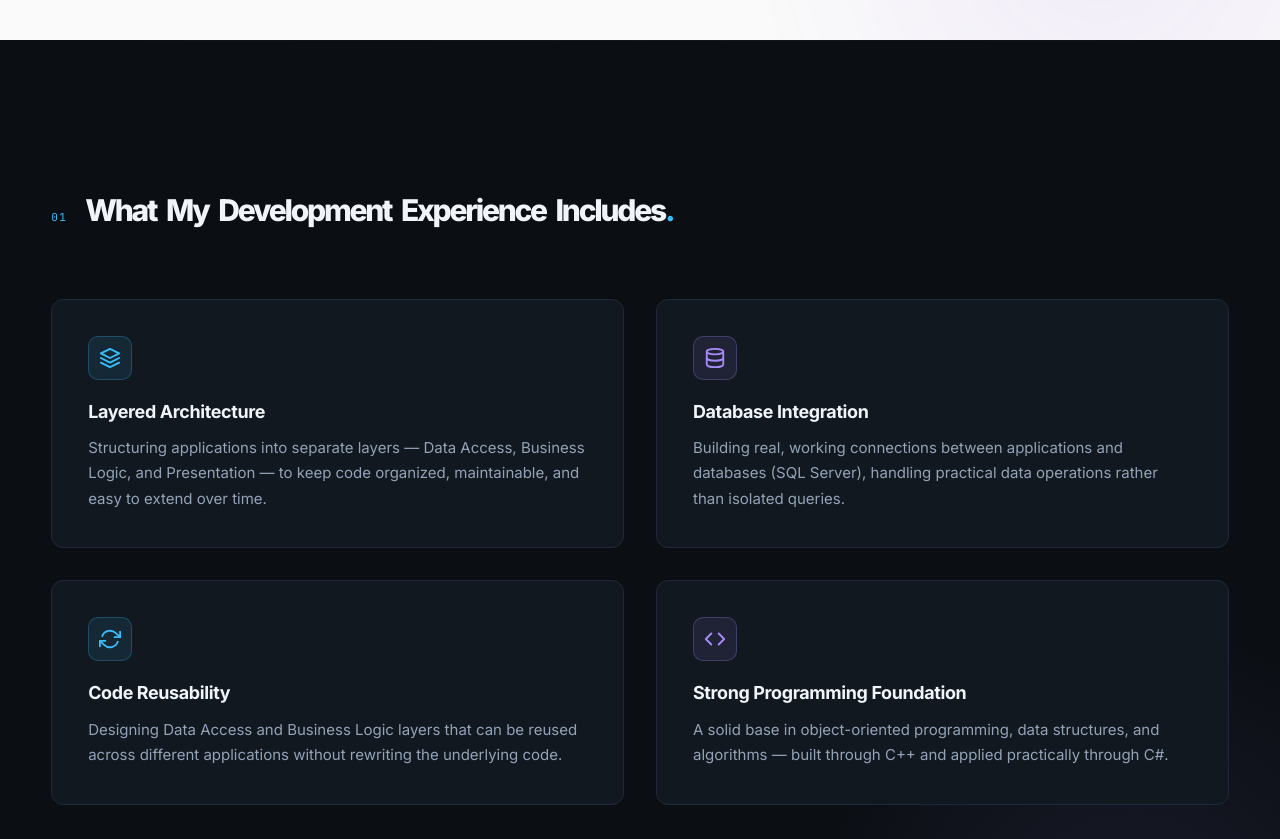
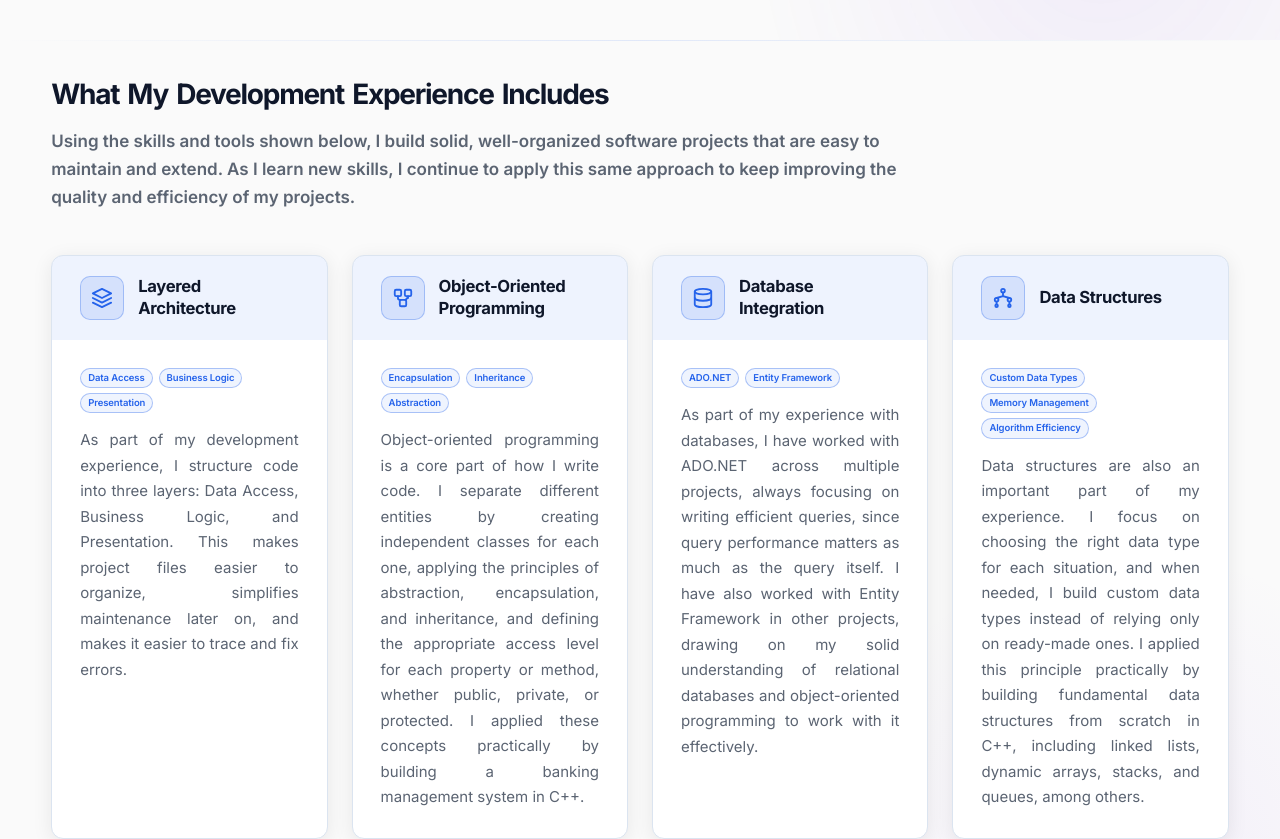
Before and after one commit to aymanhabbashprogramming/aymanhabbashprogramming.github.io, a React app: page / in a window 1280 px wide. Shown: the part 760-1599 px from the top of the page. Built offline with nearby package versions, Linux system fonts and the light colour scheme; the HTML template or start-up script is replaced by a standard one.

Commit message:
Redesign Hero and About sections with light theme, OOP card, and refined content

```diff
--- a/src/components/AboutMe.css
+++ b/src/components/AboutMe.css
@@ -1,50 +1,60 @@
 .about {
-  --background: #0b0f14;
-  --surface: #111820;
-  --text: #f1f5f9;
-  --muted: #94a3b8;
-  --sky: #38bdf8;
-  --violet: #a78bfa;
-  --border: #1e293b;
+  --background: #fafafa;
+  --surface: #ffffff;
+  --text: #0f172a;
+  --muted: #5b6472;
+  --sky: #2563eb;
+  --violet: #7c3aed;
+  --border: #dbe4f0;
   position: relative;
   overflow: hidden;
-  padding: clamp(88px, 12vw, 168px) clamp(20px, 4vw, 60px);
+  padding: clamp(24px, 3vw, 40px) clamp(20px, 4vw, 60px) clamp(40px, 5vw, 72px);
   background: var(--background);
 }
 
-.about::before { content: ''; position: absolute; inset: 0; pointer-events: none; background: linear-gradient(90deg, transparent, rgb(30 41 59 / 35%), transparent) top / 100% 1px no-repeat; }
-.about::after { content: ''; position: absolute; right: -15%; bottom: -35%; width: min(680px, 60vw); aspect-ratio: 1; border-radius: 50%; background: radial-gradient(circle, rgb(167 139 250 / 9%), transparent 67%); pointer-events: none; }
+.about::before { content: ''; position: absolute; inset: 0; pointer-events: none; background: linear-gradient(90deg, transparent, rgb(37 99 235 / 12%), transparent) top / 100% 1px no-repeat; }
+.about::after { content: ''; position: absolute; right: -15%; bottom: -35%; width: min(680px, 60vw); aspect-ratio: 1; border-radius: 50%; background: radial-gradient(circle, rgb(124 58 237 / 6%), transparent 67%); pointer-events: none; }
 .about__frame { position: relative; z-index: 1; width: 100%; margin: 0 auto; }
 
-.about__heading { display: flex; align-items: baseline; gap: 18px; }
-.about__index { color: var(--sky); font-family: 'JetBrains Mono', monospace; font-size: 11px; letter-spacing: .13em; }
+.about__heading { display: flex; flex-direction: column; gap: 16px; }
 .about h2 {
   margin: 0;
   color: var(--text);
-  font-size: clamp(30px, 2vw, 50px);
-  line-height: 1.1;
-  letter-spacing: -.075em;
-  word-spacing: .18em;
-  font-weight: 750;
+  font-size: clamp(28px, 2vw, 46px);
+  line-height: 1.15;
+  letter-spacing: -.045em;
+  word-spacing: .1em;
+  font-weight: 620;
 }
-.about h2 span { color: var(--sky); }
+
+.about__intro {
+  margin: 0;
+  max-width: 880px;
+  color: var(--muted);
+  font-size: 17px;
+  line-height: 1.65;
+  font-weight: 600;
+}
 
 /* --- شبكة البطاقات --- */
 .about__grid {
   display: grid;
-  grid-template-columns: repeat(2, 1fr);
-  gap: clamp(20px, 2.5vw, 32px);
-  margin-top: clamp(40px, 6vw, 72px);
+  grid-template-columns: repeat(4, 1fr);
+  align-items: stretch;
+  gap: clamp(16px, 2vw, 24px);
+  margin-top: clamp(28px, 4vw, 44px);
 }
 
 /* --- تنسيق البطاقة --- */
 .about__card {
   position: relative;
-  padding: clamp(24px, 3vw, 36px);
+  display: flex;
+  flex-direction: column;
   border: 1px solid var(--border);
   background: var(--surface);
   border-radius: 12px;
   overflow: hidden;
+  box-shadow: 0 4px 20px rgb(0 0 0 / 8%);
   transition: transform 0.35s cubic-bezier(0.2, 0.65, 0.3, 1),
               border-color 0.35s ease,
               box-shadow 0.35s ease;
@@ -65,49 +75,65 @@
 }
 
 .about__card--sky::before {
-  background: radial-gradient(circle, rgb(56 189 248 / 8%), transparent 70%);
+  background: radial-gradient(circle, rgb(37 99 235 / 8%), transparent 70%);
 }
 .about__card--violet::before {
-  background: radial-gradient(circle, rgb(167 139 250 / 8%), transparent 70%);
+  background: radial-gradient(circle, rgb(124 58 237 / 8%), transparent 70%);
 }
 
 .about__card:hover {
   transform: translateY(-4px);
-  box-shadow: 0 20px 50px rgb(0 0 0 / 25%);
+  box-shadow: 0 12px 32px rgb(0 0 0 / 12%);
 }
 
 .about__card--sky:hover {
-  border-color: rgb(56 189 248 / 40%);
+  border-color: rgb(37 99 235 / 40%);
 }
 .about__card--violet:hover {
-  border-color: rgb(167 139 250 / 40%);
+  border-color: rgb(124 58 237 / 40%);
 }
 
 .about__card:hover::before {
   opacity: 1;
 }
 
-/* --- أيقونة البطاقة --- */
+/* --- الشريط العلوي (الأيقونة + العنوان) --- */
+.about__card-head {
+  display: flex;
+  align-items: center;
+  gap: 14px;
+  padding: 20px clamp(20px, 2.5vw, 28px);
+  transition: background-color 0.35s ease;
+}
+
+.about__card--sky .about__card-head {
+  background: rgb(37 99 235 / 8%);
+}
+
+.about__card--violet .about__card-head {
+  background: rgb(124 58 237 / 8%);
+}
+
 .about__card-icon {
   width: 44px;
   height: 44px;
   display: flex;
   align-items: center;
   justify-content: center;
+  flex-shrink: 0;
   border-radius: 10px;
-  margin-bottom: 20px;
   transition: all 0.35s ease;
 }
 
 .about__card--sky .about__card-icon {
-  background: rgb(56 189 248 / 10%);
-  border: 1px solid rgb(56 189 248 / 25%);
+  background: rgb(37 99 235 / 12%);
+  border: 1px solid rgb(37 99 235 / 30%);
   color: var(--sky);
 }
 
 .about__card--violet .about__card-icon {
-  background: rgb(167 139 250 / 10%);
-  border: 1px solid rgb(167 139 250 / 25%);
+  background: rgb(124 58 237 / 12%);
+  border: 1px solid rgb(124 58 237 / 30%);
   color: var(--violet);
 }
 
@@ -122,12 +148,20 @@
 
 /* --- عنوان البطاقة --- */
 .about__card-title {
-  margin: 0 0 12px;
+  margin: 0;
   color: var(--text);
-  font-size: clamp(17px, 1.4vw, 20px);
+  font-size: clamp(16px, 1.3vw, 19px);
   font-weight: 650;
   letter-spacing: -0.02em;
   line-height: 1.3;
+}
+
+/* --- جسم البطاقة --- */
+.about__card-body {
+  display: flex;
+  flex-direction: column;
+  gap: 14px;
+  padding: clamp(20px, 2.5vw, 28px);
 }
 
 /* --- وصف البطاقة --- */
@@ -137,6 +171,30 @@
   font-size: 15px;
   line-height: 1.7;
   letter-spacing: normal;
+  text-align: justify;
+}
+
+/* --- شارات البطاقة --- */
+.about__card-badges {
+  display: flex;
+  flex-wrap: wrap;
+  gap: 5px 6px;
+  margin: 0;
+  padding: 0;
+  list-style: none;
+}
+
+.about__card-badges li {
+  padding: 3px 7px;
+  border: 1px solid rgb(37 99 235 / 35%);
+  border-radius: 999px;
+  background: rgb(37 99 235 / 7%);
+  color: var(--sky);
+  font-size: 9.5px;
+  font-weight: 600;
+  letter-spacing: -0.01em;
+  line-height: 1.3;
+  white-space: nowrap;
 }
 
 /* --- تأثيرات الدخول عند الظهور --- */
@@ -159,20 +217,29 @@
 }
 
 /* --- تعديلات الشاشات الصغيرة --- */
+@media (max-width: 900px) {
+  .about__grid {
+    grid-template-columns: repeat(2, 1fr);
+  }
+}
+
 @media (max-width: 720px) {
   .about__grid {
     grid-template-columns: 1fr;
     gap: 18px;
   }
 
-  .about__card {
-    padding: 22px;
+  .about__card-head {
+    padding: 16px 20px;
+  }
+
+  .about__card-body {
+    padding: 20px;
   }
 
   .about__card-icon {
     width: 40px;
     height: 40px;
-    margin-bottom: 16px;
   }
 }
 
--- a/src/components/AboutMe.jsx
+++ b/src/components/AboutMe.jsx
@@ -19,18 +19,23 @@ const DatabaseIcon = () => (
   </svg>
 )
 
-const ReuseIcon = () => (
+const TreeIcon = () => (
   <svg viewBox="0 0 24 24" fill="none" stroke="currentColor" strokeWidth="2" strokeLinecap="round" strokeLinejoin="round">
-    <path d="M23 4v6h-6" />
-    <path d="M1 20v-6h6" />
-    <path d="M3.51 9a9 9 0 0 1 14.85-3.36L23 10M1 14l4.64 4.36A9 9 0 0 0 20.49 15" />
+    <circle cx="12" cy="4" r="2" />
+    <circle cx="5" cy="14" r="2" />
+    <circle cx="19" cy="14" r="2" />
+    <circle cx="5" cy="20.5" r="1.4" />
+    <circle cx="19" cy="20.5" r="1.4" />
+    <path d="M12 6v4M12 10 5 12M12 10l7 2M5 16v2.5M19 16v2.5" />
   </svg>
 )
 
-const CodeIcon = () => (
+const ClassesIcon = () => (
   <svg viewBox="0 0 24 24" fill="none" stroke="currentColor" strokeWidth="2" strokeLinecap="round" strokeLinejoin="round">
-    <polyline points="16 18 22 12 16 6" />
-    <polyline points="8 6 2 12 8 18" />
+    <rect x="3" y="3" width="7" height="7" rx="1.5" />
+    <rect x="14" y="3" width="7" height="7" rx="1.5" />
+    <rect x="8.5" y="14" width="7" height="7" rx="1.5" />
+    <path d="M6.5 10v2a2 2 0 0 0 2 2h1M17.5 10v2a2 2 0 0 0-2 2h-1" />
   </svg>
 )
 
@@ -39,46 +44,40 @@ const cardsData = [
     id: 1,
     icon: <LayersIcon />,
     title: 'Layered Architecture',
-    description: 'Structuring applications into separate layers — Data Access, Business Logic, and Presentation — to keep code organized, maintainable, and easy to extend over time.',
+    description: 'As part of my development experience, I structure code into three layers: Data Access, Business Logic, and Presentation. This makes project files easier to organize, simplifies maintenance later on, and makes it easier to trace and fix errors.',
+    badges: ['Data Access', 'Business Logic', 'Presentation'],
     accent: 'sky'
   },
   {
     id: 2,
-    icon: <DatabaseIcon />,
-    title: 'Database Integration',
-    description: 'Building real, working connections between applications and databases (SQL Server), handling practical data operations rather than isolated queries.',
-    accent: 'violet'
+    icon: <ClassesIcon />,
+    title: 'Object-Oriented Programming',
+    description: 'Object-oriented programming is a core part of how I write code. I separate different entities by creating independent classes for each one, applying the principles of abstraction, encapsulation, and inheritance, and defining the appropriate access level for each property or method, whether public, private, or protected. I applied these concepts practically by building a banking management system in C++.',
+    badges: ['Encapsulation', 'Inheritance', 'Abstraction'],
+    accent: 'sky'
   },
   {
     id: 3,
-    icon: <ReuseIcon />,
-    title: 'Code Reusability',
-    description: 'Designing Data Access and Business Logic layers that can be reused across different applications without rewriting the underlying code.',
+    icon: <DatabaseIcon />,
+    title: 'Database Integration',
+    description: 'As part of my experience with databases, I have worked with ADO.NET across multiple projects, always focusing on writing efficient queries, since query performance matters as much as the query itself. I have also worked with Entity Framework in other projects, drawing on my solid understanding of relational databases and object-oriented programming to work with it effectively.',
+    badges: ['ADO.NET', 'Entity Framework'],
     accent: 'sky'
   },
   {
     id: 4,
-    icon: <CodeIcon />,
-    title: 'Strong Programming Foundation',
-    description: 'A solid base in object-oriented programming, data structures, and algorithms — built through C++ and applied practically through C#.',
-    accent: 'violet'
+    icon: <TreeIcon />,
+    title: 'Data Structures',
+    description: 'Data structures are also an important part of my experience. I focus on choosing the right data type for each situation, and when needed, I build custom data types instead of relying only on ready-made ones. I applied this principle practically by building fundamental data structures from scratch in C++, including linked lists, dynamic arrays, stacks, and queues, among others.',
+    badges: ['Custom Data Types', 'Memory Management', 'Algorithm Efficiency'],
+    accent: 'sky'
   }
 ]
 
 const localizedCards = {
   en: cardsData.map(({ title, description }) => ({ title, description })),
-  tr: [
-    { title: 'Katmanlı Mimari', description: 'Uygulamaları kodun düzenli, bakımı kolay ve zaman içinde genişletilebilir kalması için Veri Erişimi, İş Mantığı ve Sunum olmak üzere ayrı katmanlara ayırma yaklaşımı.' },
-    { title: 'Veritabanı Entegrasyonu', description: 'Uygulamalar ile veritabanları (SQL Server) arasında gerçek ve çalışan bağlantılar kurmak; izole sorgular yerine pratik veri işlemlerini yönetmek.' },
-    { title: 'Kodun Yeniden Kullanılabilirliği', description: 'Temel kodu yeniden yazmadan farklı uygulamalarda kullanılabilecek Veri Erişimi ve İş Mantığı katmanları tasarlamak.' },
-    { title: 'Güçlü Programlama Temeli', description: 'C++ ile oluşturulan ve C# ile pratikte uygulanan nesne yönelimli programlama, veri yapıları ve algoritmalarda sağlam bir temel.' },
-  ],
-  ar: [
-    { title: 'المعمارية الطبقية', description: 'تنظيم التطبيقات في طبقات منفصلة — الوصول إلى البيانات ومنطق الأعمال وواجهة العرض — للحفاظ على الكود منظمًا وقابلًا للصيانة والتوسع مع الوقت.' },
-    { title: 'تكامل قواعد البيانات', description: 'بناء اتصالات حقيقية وعملية بين التطبيقات وقواعد البيانات (SQL Server)، مع التعامل مع عمليات البيانات العملية بدلًا من الاستعلامات المنعزلة.' },
-    { title: 'إعادة استخدام الكود', description: 'تصميم طبقات الوصول إلى البيانات ومنطق الأعمال بحيث يمكن إعادة استخدامها في تطبيقات مختلفة دون إعادة كتابة الكود الأساسي.' },
-    { title: 'أساس قوي في البرمجة', description: 'قاعدة متينة في البرمجة كائنية التوجه وهياكل البيانات والخوارزميات، بُنيت باستخدام C++ وطُبقت عمليًا عبر C#.' },
-  ],
+  tr: cardsData.map(({ title, description }) => ({ title, description })),
+  ar: cardsData.map(({ title, description }) => ({ title, description })),
 }
 
 function AboutMe() {
@@ -110,8 +109,10 @@ function AboutMe() {
     >
       <div className="about__frame">
         <div className="about__heading">
-          <span className="about__index" aria-hidden="true">01</span>
-          <h2 id="about-title">{t.headings.about}<span>.</span></h2>
+          <h2 id="about-title">{t.headings.about}</h2>
+          <p className="about__intro">
+            Using the skills and tools shown below, I build solid, well-organized software projects that are easy to maintain and extend. As I learn new skills, I continue to apply this same approach to keep improving the quality and efficiency of my projects.
+          </p>
         </div>
 
         <div className="about__grid">
@@ -123,11 +124,20 @@ function AboutMe() {
               className={`about__card about__card--${card.accent}`}
               style={{ '--card-index': index }}
             >
-              <div className="about__card-icon" aria-hidden="true">
-                {card.icon}
+              <div className="about__card-head">
+                <div className="about__card-icon" aria-hidden="true">
+                  {card.icon}
+                </div>
+                <h3 className="about__card-title">{localized.title}</h3>
               </div>
-              <h3 className="about__card-title">{localized.title}</h3>
-              <p className="about__card-description">{localized.description}</p>
+              <div className="about__card-body">
+                {card.badges && (
+                  <ul className="about__card-badges">
+                    {card.badges.map((badge) => <li key={badge}>{badge}</li>)}
+                  </ul>
+                )}
+                <p className="about__card-description">{localized.description}</p>
+              </div>
             </article>
             )
           })}
--- a/src/components/Hero.jsx
+++ b/src/components/Hero.jsx
@@ -57,12 +57,12 @@ function Hero({ name = 'MOHAMMED AYMAN HABBASH', role = 'Software Developer | C+
             </span>
           </p>
           <p className="hero__description">
-            {t.hero.description}
+            Computer Engineering student at Selçuk University, with a strong specialization in C++, C#, and SQL. I have designed and built multiple structured software systems, including pharmacy management, point-of-sale, and banking applications, applying layered architecture and solid software design principles throughout the full development lifecycle.
           </p>
         </section>
 
         <aside className="hero__panel" aria-label="Profile summary">
-          <p id="hero-title" className="hero__panel-name">{name}<span className="hero__period">.</span></p>
+          <p id="hero-title" className="hero__panel-name">{name}</p>
 
           <div className="hero__avatar">
             <ProfileIcon />
```
